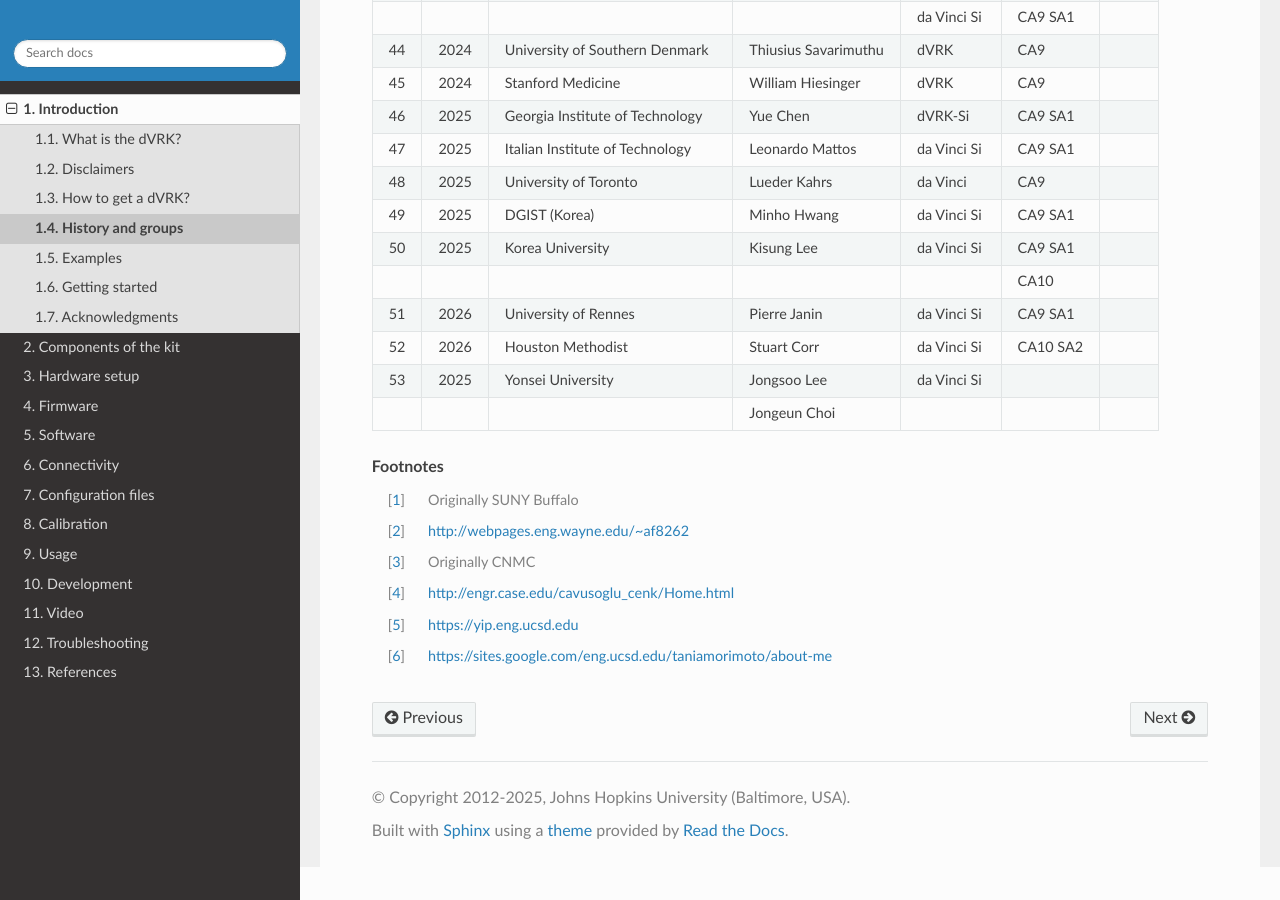
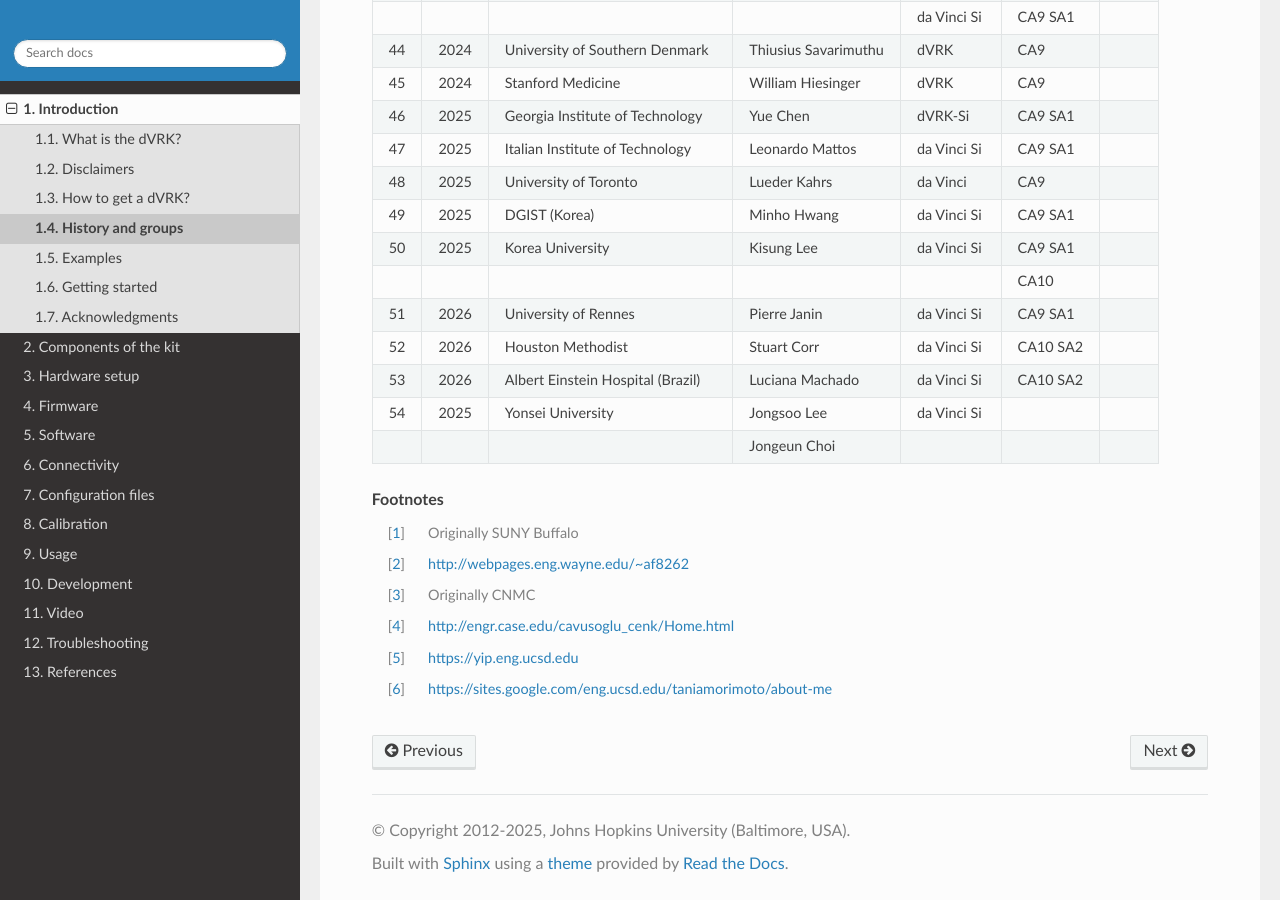
Before and after one commit to jhu-dvrk/dvrk-readthedocs, a Sphinx documentation site: the page built from docs/pages/introduction/groups.rst, in a window 1280 px wide and 900 px high, scrolled down 2440 px. Built offline with Sphinx 7.4.7 and the Read the Docs theme 3.1.0, drawn with Linux system fonts in a browser that asks for light colours; the version number could not be read and is left out.

Commit message:
Added Einstein hospital

```diff
--- a/docs/pages/introduction/groups.rst
+++ b/docs/pages/introduction/groups.rst
@@ -94,7 +94,8 @@
 \                                                                                                                                                                                    CA10
 51   2026  University of Rennes                                                                                                                Pierre Janin            da Vinci Si   CA9 SA1
 52   2026  Houston Methodist                                                                                                                   Stuart Corr             da Vinci Si   CA10 SA2
-53   2025  Yonsei University                                                                                                                   Jongsoo Lee             da Vinci Si
+53   2026  Albert Einstein Hospital (Brazil)                                                                                                   Luciana Machado         da Vinci Si   CA10 SA2
+54   2025  Yonsei University                                                                                                                   Jongsoo Lee             da Vinci Si
 \                                                                                                                                              Jongeun Choi
 ==== ==== ==================================================================================================================================== ======================= ============= =========== =========
 
```
